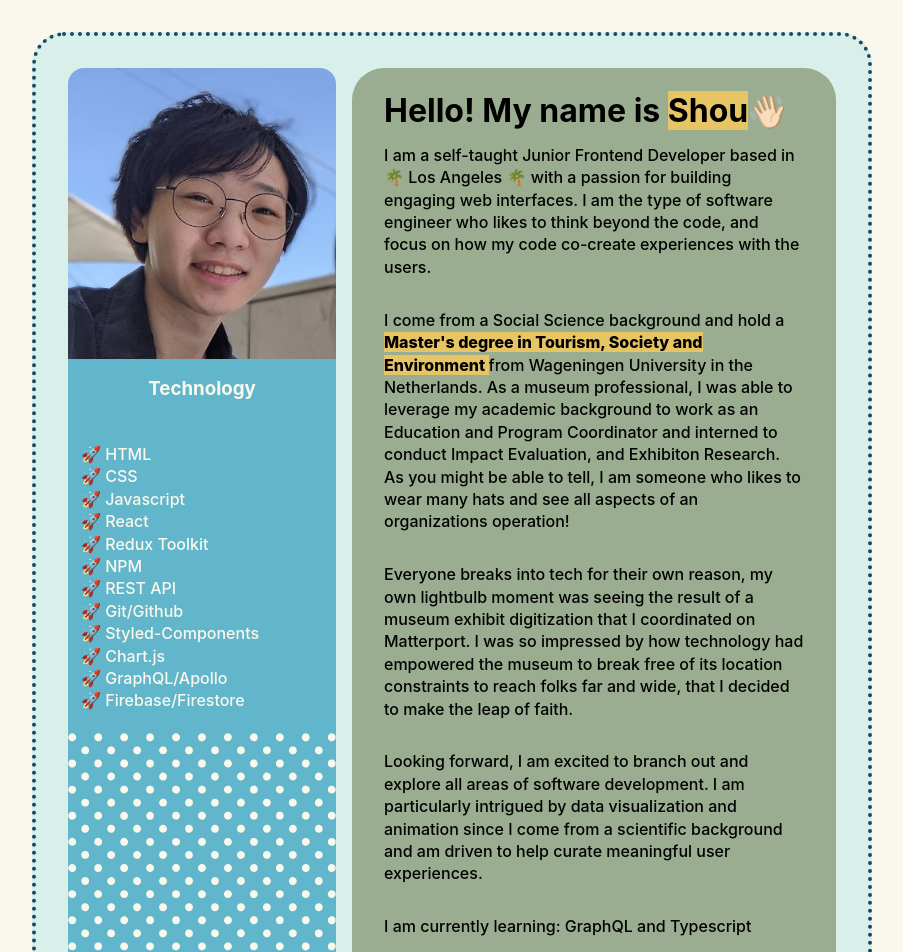
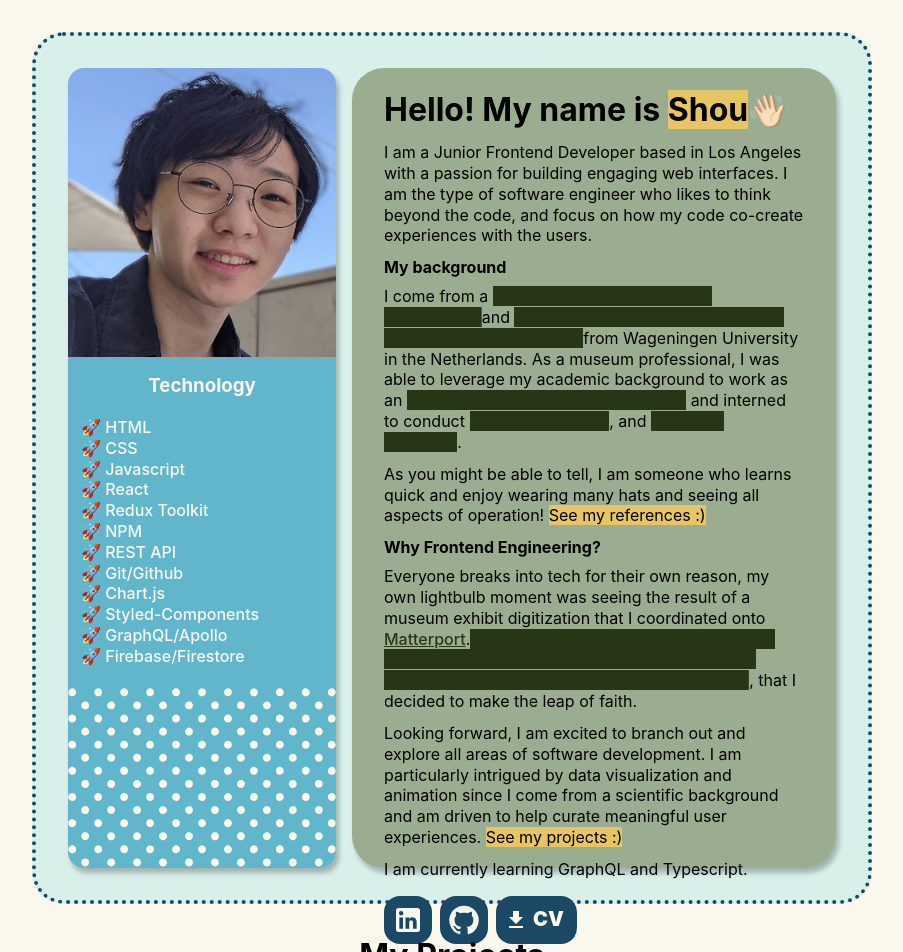
Before and after one commit to shdzhng/portfolio, a React (Create React App) app: page / in a window 1280 px wide. Shown: the top 952 px of the page, without its empty margins (188-1091 px from the left). Built offline with nearby package versions, Linux system fonts and the light colour scheme; a web font is replaced by a local one.

Commit message:
added hidden text

```diff
--- a/src/App.js
+++ b/src/App.js
@@ -27,11 +27,17 @@ function App() {
       }}
     >
       <AboutMe />
-      <h1 style={{ margin: '1em 0', textAlign: 'center' }}> My Projects</h1>
+
+      <h1 id="projects" style={{ margin: '1em 0', textAlign: 'center' }}>
+        {' '}
+        My Projects
+      </h1>
       <ProjectDisplay />
       <Divider />
       <FadeIn>
-        <h1 style={{ margin: '1em 0', textAlign: 'center' }}> References</h1>
+        <h1 style={{ margin: '1em 0', textAlign: 'center' }} id="reference">
+          References
+        </h1>
         <ReferenceSlider />
       </FadeIn>
       <FadeIn>
--- a/src/components/AboutMe/aboutme.styles.js
+++ b/src/components/AboutMe/aboutme.styles.js
@@ -20,10 +20,10 @@ from{
 const backgroundImageZoom = keyframes`
 from{
 background-size: 210%;
-  background-position-y: -200px;
+  background-position-y: -220px;
 }to{
     background-size: 220%;
-      background-position-y: -240px;
+      background-position-y: -230px;
 }
 `;
 
@@ -34,12 +34,16 @@ const IconGroup = styled.div`
 `;
 
 const IconContainer = styled.a`
+  display: flex;
+  justify-content: center;
+  align-items: center;
   font-size: 2em;
   padding: 0.25em;
   background-color: ${colors.darkBlue};
   border-radius: 0.5em;
   color: ${colors.offWhite};
   transition: all 400ms ease;
+  text-decoration: none;
   &:hover {
     background-color: ${colors.offWhite};
     color: ${colors.darkBlue};
@@ -53,11 +57,11 @@ const Portrait = styled.div`
   background-image: url(${headshot});
   background-size: 220%;
   background-position-x: 0px;
-  background-position-y: -240px;
+  background-position-y: -230px;
   background-repeat: no-repeat;
   animation: ${backgroundImageZoom} 1000ms ease;
-  @media screen and (max-width: 728px) {
-    animation: none;
+
+  @media screen and (max-width: 1100px) {
     height: 400px;
     background-size: 210%;
     background-position-y: -330px;
@@ -123,7 +127,6 @@ const TechstackContainer = styled.div`
   }
   @media screen and (max-width: 500px) {
     ul {
-      margin-bottom: 2em;
       display: grid;
       grid-template-columns: auto auto;
     }
@@ -138,6 +141,14 @@ const TechstackContainer = styled.div`
       padding: 0;
     }
   }
+  @media screen and (max-width: 1200px) {
+    #filler {
+      display: none;
+    }
+    ul {
+      margin-bottom: 2em;
+    }
+  }
 `;
 
 const AboutMeContainer = styled.div`
@@ -146,20 +157,47 @@ const AboutMeContainer = styled.div`
   border-radius: 2em;
   border: 4px dotted ${colors.darkBlue};
   width: 60vw;
-  max-height: fit-content;
+  height: 100vh;
   background-color: ${colors.lightBlue}90;
   display: flex;
-  line-height: 1.4em;
+  line-height: 1.3em;
   gap: 1em;
   justify-content: space-evenly;
-  font-weight: 500;
+  font-weight: 400;
   color: ${colors.black};
   transition: max-height 1s;
 
-  .small-emphasis {
-    transition: all 500ms linear;
-    text-decoration: underline wavy 2px ${colors.offWhite}00;
-    text-underline-offset: 4px;
+  h4 {
+    margin: 0.5em 0;
+  }
+
+  #matterport-link {
+    color: ${colors.darkBlue};
+    font-weight: 500;
+    &:link {
+      color: ${colors.darkGreen};
+    }
+    &:visited {
+      color: ${colors.darkGreen};
+    }
+  }
+
+  p {
+    margin-bottom: 0.7em;
+  }
+
+  .emphasis {
+    color: ${(props) => (props.show ? colors.black : 'transparent')};
+    font-weight: 700;
+    background-position: right;
+    background-size: ${(props) => (props.show ? '0% 100%' : '100% 100%')};
+    background-color: ${(props) => (props.show ? colors.yellow + 80 : 'none')};
+    background-image: linear-gradient(${colors.darkGreen}, ${colors.darkGreen});
+    background-repeat: no-repeat;
+    transition-property: background-size, background-color, color;
+    transition-duration: 500ms, 300ms, 300ms;
+    transition-delay: 0s, 500ms, 200ms;
+    transition-timing-function: ease-in-out;
   }
 
   h1 {
@@ -171,17 +209,10 @@ const AboutMeContainer = styled.div`
     }
   }
 
-  &:hover {
-    .small-emphasis {
-      text-decoration: underline wavy 2px ${colors.offWhite};
-    }
-  }
-
   @media screen and (max-width: 1200px) {
     width: 65vw;
-  }
-  @media screen and (max-width: 1200px) {
     flex-direction: column;
+    height: fit-content;
   }
 
   @media screen and (max-width: 728px) {
@@ -196,7 +227,6 @@ const AboutMeContainer = styled.div`
 
 const StyledLink = styled(Link)`
   cursor: pointer;
-  font-weight: 800;
   background-color: ${colors.yellow};
 `;
 
@@ -241,6 +271,7 @@ const AboutInfo = styled.div`
   height: 100%;
   border-radius: 2em 2em 2em 2em;
   background-color: ${colors.oliveGreen}80;
+  box-shadow: 3px 5px 5px 0px rgba(0, 0, 0, 0.25);
 `;
 
 const TextContainer = styled.div`
--- a/src/components/AboutMe/index.jsx
+++ b/src/components/AboutMe/index.jsx
@@ -1,4 +1,4 @@
-import React, { useState } from 'react';
+import React, { useState, useEffect } from 'react';
 import {
   Portrait,
   TextContainer,
@@ -13,27 +13,10 @@ import {
 } from './aboutme.styles';
 import LinkedInIcon from '@mui/icons-material/LinkedIn';
 import GitHubIcon from '@mui/icons-material/GitHub';
+import FileDownloadIcon from '@mui/icons-material/FileDownload';
 import { keyframes } from 'styled-components';
 
-const CustomToolTip = ({ top, right, message, ...props }) => {
-  const slideUp728pxup = keyframes`
-   from { opacity: 0; right:{right};top:0.25em;z-index:99}
-   to { opacity: 1;right:{right};top:{top};z-index:99}
-  `;
-
-  return (
-    <ToolTip
-      right={right}
-      top={top}
-      animationWide={slideUp728pxup}
-      message={message}
-    >
-      {props.children}
-    </ToolTip>
-  );
-};
-
-const technologies = [
+const TECHNOLOGIES = [
   'HTML',
   'CSS',
   'Javascript',
@@ -42,39 +25,67 @@ const technologies = [
   'NPM',
   'REST API',
   'Git/Github',
+  'Chart.js',
   'Styled-Components',
   'GraphQL/Apollo',
-  'Firebase.',
+  'Firebase/Firestore',
 ];
 
+const RESUME_URL =
+  'https://drive.google.com/file/d/1I-YRbm3rctfqkhJaBWNAWRCHEFPPn30t/view?usp=sharing';
+
+const CURRENTLY_LEARNING = ['GraphQL', 'Typescript'];
+
+const SLIDE_ANIMATION = keyframes`
+   from { opacity: 0; right:{right};top:0.25em;z-index:99}
+   to { opacity: 1;right:{right};top:{top};z-index:99}
+  `;
+
+const CustomToolTip = ({ top, right, message, ...props }) => {
+  return (
+    <ToolTip
+      right={right}
+      top={top}
+      animationWide={SLIDE_ANIMATION}
+      message={message}
+    >
+      {props.children}
+    </ToolTip>
+  );
+};
+
 function AboutMe() {
+  const [show, setShow] = useState(false);
+
+  useEffect(() => {
+    console.log(show);
+  }, [show]);
+
   return (
-    <AboutMeContainer>
+    <AboutMeContainer
+      onMouseEnter={() => {
+        setShow(true);
+      }}
+      show={show}
+    >
       <LeftContainer
         style={{
           display: 'flex',
           flexDirection: 'column',
           flexBasis: '23%',
+          boxShadow: '3px 5px 5px 0px rgba(0,0,0,0.25)',
+          borderRadius: '1em 1em 1em 1em',
         }}
       >
         <Portrait />
         <TechstackContainer>
           <h3>Technology</h3>
           <ul>
-            <li> HTML</li>
-            <li> CSS</li>
-            <li> Javascript</li>
-            <li> React</li>
-            <li> Redux Toolkit</li>
-            <li> NPM</li>
-            <li> REST API</li>
-            <li> Git/Github</li>
-            <li> Styled-Components</li>
-            <li> Chart.js</li>
-            <li> GraphQL/Apollo</li>
-            <li> Firebase/Firestore</li>
+            {TECHNOLOGIES.map((tech) => (
+              <li>{tech}</li>
+            ))}
           </ul>
-          <span id="filler"></span>
+          <span id="filler" />
         </TechstackContainer>
       </LeftContainer>
 
@@ -91,58 +102,84 @@ function AboutMe() {
             </CustomToolTip>{' '}
           </h1>
           <p>
-            I am a self-taught Junior Frontend Developer based in 🌴 Los Angeles
-            🌴 with a passion for building engaging web interfaces. I am the
-            type of software engineer who likes to think beyond the code, and
-            focus on how my code co-create experiences with the users.
+            I am a Junior Frontend Developer based in Los Angeles with a passion
+            for building engaging web interfaces. I am the type of software
+            engineer who likes to think beyond the code, and focus on how my
+            code co-create experiences with the users.
           </p>
-          <br />
+          <h4>My background</h4>
           <p>
-            I come from a Social Science background and hold a{' '}
-            <StyledLink to="education-timeline" className="big-emphasis">
-              <CustomToolTip
-                message="👇🏻 Click to see my education 👇🏻"
-                right="-15em"
-              >
-                Master's degree in Tourism, Society and Environment{' '}
-              </CustomToolTip>
-            </StyledLink>{' '}
+            I come from a{' '}
+            <span className="emphasis">
+              Museum and Social Science background{' '}
+            </span>
+            and{'  '}
+            <span className="emphasis">
+              hold a Master's degree in Tourism, Society and Environment{' '}
+            </span>{' '}
             from Wageningen University in the Netherlands. As a museum
             professional, I was able to leverage my academic background to work
             as an{' '}
-            <span className="small-emphasis">
-              {' '}
-              Education and Program Coordinator
-            </span>{' '}
+            <span className="emphasis"> Education and Program Coordinator</span>{' '}
             and interned to conduct{' '}
-            <span className="small-emphasis"> Impact Evaluation</span>, and{' '}
-            <span className="small-emphasis">Exhibiton Research</span>. As you
-            might be able to tell, I am someone who likes to wear many hats and
-            see all aspects of an organizations operation!
+            <span className="emphasis"> Impact Evaluation</span>, and{' '}
+            <span className="emphasis">Exhibiton Research</span>.{' '}
           </p>
-
-          <br />
+          <p>
+            {' '}
+            As you might be able to tell, I am someone who learns quick and
+            enjoy wearing many hats and seeing all aspects of operation!{' '}
+            <CustomToolTip
+              top="2em"
+              right="-2em"
+              message="👇🏻 I can take you there! "
+            >
+              <StyledLink to="reference">See my references :)</StyledLink>
+            </CustomToolTip>
+          </p>
+          <h4>Why Frontend Engineering?</h4>
           <p>
             Everyone breaks into tech for their own reason, my own lightbulb
             moment was seeing the result of a museum exhibit digitization that I
-            coordinated on Matterport.
-            <span className="small-emphasis">
+            coordinated onto{' '}
+            <a
+              target="__blank"
+              href="https://chsa.org/virtual-tour-of-chinese-american-exclusion-inclusion/"
+              id="matterport-link"
+            >
+              {' '}
+              Matterport
+            </a>
+            .
+            <span className="emphasis">
               {' '}
               I was so impressed by how technology had empowered the museum to
               break free of its location constraints to reach folks far and wide
             </span>
             , that I decided to make the leap of faith.
           </p>
-          <br />
           <p>
             Looking forward, I am excited to branch out and explore all areas of
             software development. I am particularly intrigued by data
             visualization and animation since I come from a scientific
-            background and am driven to help curate meaningful user experiences.
+            background and am driven to help curate meaningful user experiences.{' '}
+            <CustomToolTip
+              top="2em"
+              right="-2em"
+              message="👇🏻 I can take you there! "
+            >
+              <StyledLink to="projects">See my projects :)</StyledLink>
+            </CustomToolTip>
           </p>
-          <br />
-          <p>I am currently learning: GraphQL and Typescript </p>
-
+          <p>
+            I am currently learning{' '}
+            {CURRENTLY_LEARNING.map((tech, i) => {
+              if (i === CURRENTLY_LEARNING.length - 1) {
+                return `${tech}.`;
+              }
+              return `${tech} and `;
+            })}
+          </p>
           <IconGroup>
             <IconContainer
               target="_blank"
@@ -154,6 +191,19 @@ function AboutMe() {
             <IconContainer target="_blank" href="https://github.com/shdzhng">
               <GitHubIcon style={{ fontSize: 'inherit' }} />
             </IconContainer>
+            <IconContainer target="_blank" href={RESUME_URL}>
+              <FileDownloadIcon />
+              <p
+                style={{
+                  fontSize: '20px',
+                  margin: '0',
+                  fontWeight: '900',
+                  padding: '5px',
+                }}
+              >
+                CV
+              </p>
+            </IconContainer>
           </IconGroup>
         </TextContainer>
       </AboutInfo>
```
